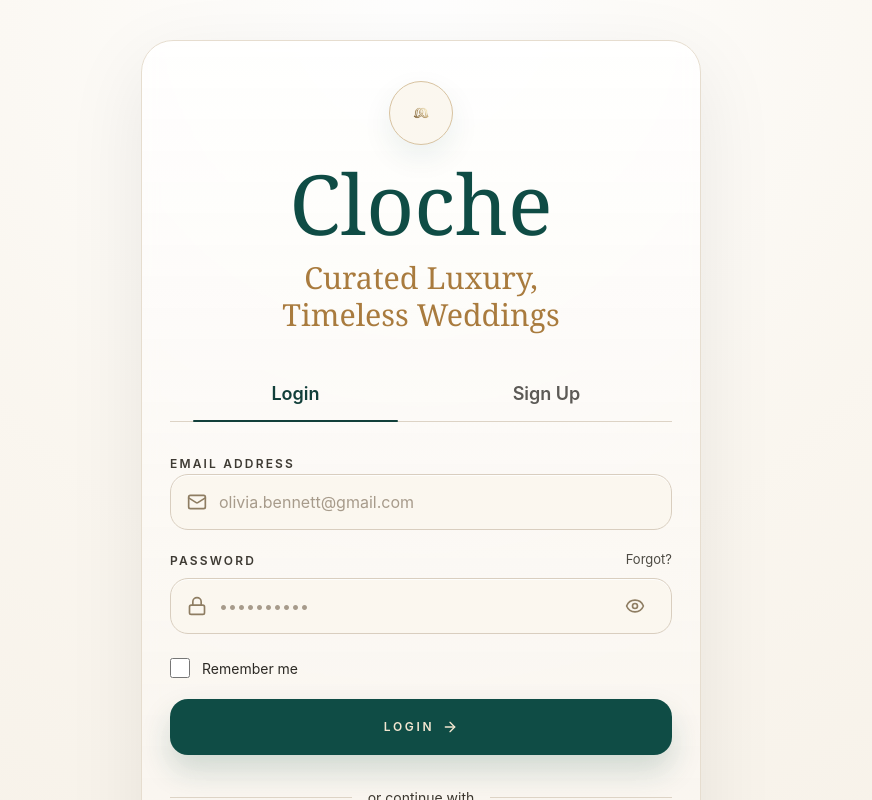
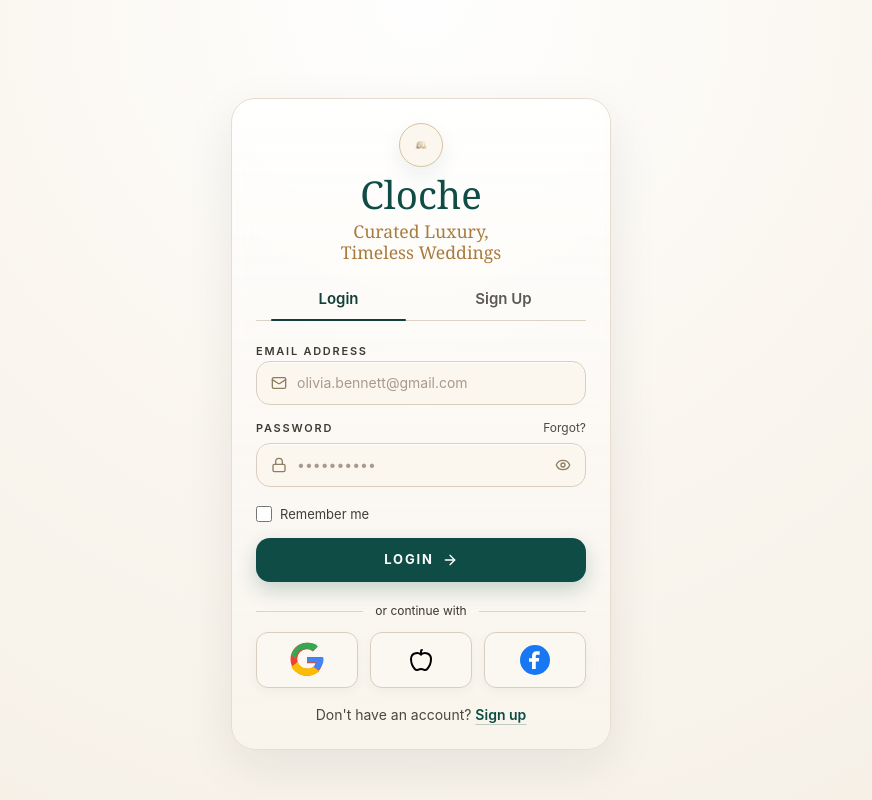
Before and after one commit to shabanvp/cloche, a Next.js app in the folder frontend/: page /login in a window 1280 px wide. Shown: the top 800 px of the page, without its empty margins (219-1091 px from the left). Built offline with nearby package versions, Linux system fonts and the light colour scheme; no server answers.

Commit message:
login fix

```diff
--- a/frontend/src/app/login/page.tsx
+++ b/frontend/src/app/login/page.tsx
@@ -58,84 +58,73 @@ export default function LoginPage() {
         footerLink="/signup"
         footerLinkLabel="Sign up"
       >
-      <form className="space-y-5" onSubmit={handleSubmit}>
-        <div className="space-y-2">
-          <label className="text-[12px] font-semibold uppercase tracking-[0.18em] text-[#3E3A33]" htmlFor="email">
+        <form className="space-y-3.5" onSubmit={handleSubmit}>
+          <div className="space-y-1.5">
+            <label className="text-[11px] font-semibold uppercase tracking-[0.16em] text-[#3E3A33]" htmlFor="email">
               Email Address
             </label>
-          <div className="flex min-h-14 items-center gap-3 rounded-[18px] border border-[#D9CEBF] bg-[#FBF7EF] px-4 shadow-[inset_0_1px_0_rgba(255,255,255,0.85)] transition-colors focus-within:border-[#0F4C45] focus-within:shadow-[0_0_0_3px_rgba(15,76,69,0.08)]">
-            <Mail className="h-5 w-5 shrink-0 text-[#8E7D62]" />
+            <div className="flex min-h-11 items-center gap-2.5 rounded-[14px] border border-[#D9CEBF] bg-[#FBF7EF] px-3.5 shadow-[inset_0_1px_0_rgba(255,255,255,0.85)] transition-colors focus-within:border-[#0F4C45] focus-within:shadow-[0_0_0_3px_rgba(15,76,69,0.08)]">
+              <Mail className="h-4 w-4 shrink-0 text-[#8E7D62]" />
               <input
                 id="email"
                 name="email"
                 type="email"
                 required
                 placeholder="olivia.bennett@gmail.com"
-              className="w-full bg-transparent text-[16px] text-[#1E1B16] outline-none placeholder:text-[#A79B8B]"
+                className="w-full bg-transparent text-[14px] text-[#1E1B16] outline-none placeholder:text-[#A79B8B]"
               />
             </div>
           </div>
 
-        <div className="space-y-2">
+          <div className="space-y-1.5">
             <div className="flex items-end justify-between gap-4">
-            <label className="text-[12px] font-semibold uppercase tracking-[0.18em] text-[#3E3A33]" htmlFor="password">
+              <label className="text-[11px] font-semibold uppercase tracking-[0.16em] text-[#3E3A33]" htmlFor="password">
                 Password
               </label>
-            <Link href="/reset-password" className="text-[13px] text-[#4D4A43] transition-colors hover:text-[#0F4C45]">
+              <Link href="/reset-password" className="text-[12px] text-[#4D4A43] transition-colors hover:text-[#0F4C45]">
                 Forgot?
               </Link>
             </div>
-          <div className="flex min-h-14 items-center gap-3 rounded-[18px] border border-[#D9CEBF] bg-[#FBF7EF] px-4 shadow-[inset_0_1px_0_rgba(255,255,255,0.85)] transition-colors focus-within:border-[#0F4C45] focus-within:shadow-[0_0_0_3px_rgba(15,76,69,0.08)]">
-            <Lock className="h-5 w-5 shrink-0 text-[#8E7D62]" />
+            <div className="flex min-h-11 items-center gap-2.5 rounded-[14px] border border-[#D9CEBF] bg-[#FBF7EF] px-3.5 shadow-[inset_0_1px_0_rgba(255,255,255,0.85)] transition-colors focus-within:border-[#0F4C45] focus-within:shadow-[0_0_0_3px_rgba(15,76,69,0.08)]">
+              <Lock className="h-4 w-4 shrink-0 text-[#8E7D62]" />
               <input
                 id="password"
                 name="password"
                 type={showPassword ? "text" : "password"}
                 required
                 placeholder="••••••••••"
-              className="w-full bg-transparent text-[16px] text-[#1E1B16] outline-none placeholder:text-[#A79B8B]"
+                className="w-full bg-transparent text-[14px] text-[#1E1B16] outline-none placeholder:text-[#A79B8B]"
               />
               <button
                 type="button"
                 onClick={() => setShowPassword((value) => !value)}
-              className="flex h-10 w-10 shrink-0 items-center justify-center rounded-full text-[#8E7D62] transition-colors hover:bg-[#F2EADF] hover:text-[#0F4C45]"
-              aria-label={showPassword ? "Hide password" : "Show password"}
+                className="text-[#8E7D62] transition-colors hover:text-[#0F4C45]"
               >
-              {showPassword ? <EyeOff className="h-5 w-5" /> : <Eye className="h-5 w-5" />}
+                {showPassword ? <EyeOff className="h-4 w-4" /> : <Eye className="h-4 w-4" />}
               </button>
             </div>
           </div>
 
-        <div className="flex items-center justify-between gap-4 pt-1">
-          <label className="flex items-center gap-3 text-[14px] text-[#2D2A25]">
-            <input
-              type="checkbox"
-              name="remember_me"
-              className="h-5 w-5 rounded-[4px] border-[#CDBFAE] text-[#0F4C45] focus:ring-[#0F4C45]"
-            />
+          <div className="flex items-center justify-between pt-1">
+            <label className="flex items-center gap-2 text-[13px] text-[#423E37]">
+              <input type="checkbox" className="h-4 w-4 rounded border-[#D9CEBF] text-[#0F4C45] focus:ring-[#0F4C45]" />
               Remember me
             </label>
           </div>
 
           {errorMsg && (
-          <div className="rounded-[16px] border border-[#F1B4A9] bg-[#FFF2EF] px-4 py-3 text-sm text-[#A43E2E]">
+            <div className="rounded-xl border border-red-200 bg-red-50 p-2.5 text-center text-xs font-medium text-red-600">
               {errorMsg}
             </div>
           )}
 
           <button
-          className="group flex min-h-14 w-full items-center justify-center gap-2 rounded-[18px] bg-[#0F4C45] px-5 text-[12px] font-semibold uppercase tracking-[0.22em] text-[#F2E6D0] shadow-[0_16px_30px_rgba(15,76,69,0.18)] transition-all hover:-translate-y-0.5 hover:bg-[#0B3B36] active:scale-[0.99] disabled:cursor-not-allowed disabled:opacity-70"
             type="submit"
             disabled={isSubmitting}
+            className="flex h-11 w-full items-center justify-center gap-2 rounded-[14px] bg-[#0F4C45] px-4 font-sans text-[13px] font-bold tracking-[0.14em] text-white uppercase shadow-[0_8px_20px_rgba(15,76,69,0.22)] transition-transform hover:bg-[#12584E] active:scale-[0.98] disabled:opacity-50"
           >
-          {isSubmitting ? (
-            <span className="material-symbols-outlined animate-spin text-[#F2E6D0]">refresh</span>
-          ) : (
-            <>
-              Login
-              <ArrowRight className="h-4 w-4 transition-transform group-hover:translate-x-0.5" />
-            </>
-          )}
+            {isSubmitting ? "Logging in..." : "Login"}
+            <ArrowRight className="h-4 w-4" />
           </button>
         </form>
       </AuthShell>
--- a/frontend/src/components/AuthShell.tsx
+++ b/frontend/src/components/AuthShell.tsx
@@ -37,17 +37,17 @@ export function AuthShell({
         initial={reduceMotion ? false : { opacity: 0, y: 18 }}
         animate={reduceMotion ? undefined : { opacity: 1, y: 0 }}
         transition={{ duration: 0.45, ease: "easeOut" }}
-        className="mx-auto flex min-h-[calc(100vh-4rem)] w-full max-w-[640px] flex-col items-center justify-center"
+        className="mx-auto flex min-h-[calc(100vh-2rem)] w-full max-w-[420px] flex-col items-center justify-center"
       >
-        <div className="w-full max-w-[560px] rounded-[32px] border border-[#E6DDCF] bg-[linear-gradient(180deg,rgba(255,255,255,0.82),rgba(248,244,236,0.94))] px-4 py-8 shadow-[0_24px_80px_rgba(28,27,23,0.08)] backdrop-blur-sm sm:px-7 sm:py-10">
-          <div className="mb-8 flex flex-col items-center text-center">
-            <div className="mb-4 flex h-16 w-16 items-center justify-center rounded-full border border-[#D7C2A0] bg-[#FBF7EF] shadow-[0_12px_30px_rgba(15,76,69,0.08)]">
-              <img src="/logo.png" alt="Cloche" className="h-10 w-10 object-contain" />
+        <div className="w-full max-w-[380px] rounded-[24px] border border-[#E6DDCF] bg-[linear-gradient(180deg,rgba(255,255,255,0.82),rgba(248,244,236,0.94))] px-4 py-5 shadow-[0_16px_50px_rgba(28,27,23,0.08)] backdrop-blur-sm sm:px-6 sm:py-6">
+          <div className="mb-4 flex flex-col items-center text-center">
+            <div className="mb-2 flex h-11 w-11 items-center justify-center rounded-full border border-[#D7C2A0] bg-[#FBF7EF] shadow-[0_8px_20px_rgba(15,76,69,0.08)]">
+              <img src="/logo.png" alt="Cloche" className="h-7 w-7 object-contain" />
             </div>
-            <h1 className="font-display text-[clamp(3rem,7vw,5.2rem)] leading-none text-[#0F4C45]">
+            <h1 className="font-display text-[2.4rem] leading-none text-[#0F4C45]">
               Cloche
             </h1>
-            <p className="mt-4 max-w-[280px] font-display text-[clamp(1.25rem,3.1vw,1.9rem)] leading-[1.2] text-[#A97B3E]">
+            <p className="mt-2 max-w-[240px] font-display text-[1.1rem] leading-[1.2] text-[#A97B3E]">
               {subtitle.split("\n").map((line) => (
                 <span key={line} className="block">
                   {line}
@@ -56,8 +56,8 @@ export function AuthShell({
             </p>
           </div>
 
-          <div className="mb-7 flex border-b border-[#DDD3C5]">
-            <Link href="/login" className={tabBase}>
+          <div className="mb-4 flex border-b border-[#DDD3C5]">
+            <Link href="/login" className="relative flex h-10 min-h-9 flex-1 items-center justify-center text-[15px] font-semibold transition-colors">
               <span className={activeTab === "login" ? "text-[#123f3a]" : "text-[#33312d]/80"}>Login</span>
               <span
                 className={`absolute bottom-[-1px] h-0.5 w-[82%] rounded-full bg-[#123f3a] transition-transform duration-300 ${
@@ -65,7 +65,7 @@ export function AuthShell({
                 }`}
               />
             </Link>
-            <Link href="/signup" className={tabBase}>
+            <Link href="/signup" className="relative flex h-10 min-h-9 flex-1 items-center justify-center text-[15px] font-semibold transition-colors">
               <span className={activeTab === "signup" ? "text-[#123f3a]" : "text-[#33312d]/80"}>Sign Up</span>
               <span
                 className={`absolute bottom-[-1px] h-0.5 w-[82%] rounded-full bg-[#123f3a] transition-transform duration-300 ${
@@ -75,35 +75,35 @@ export function AuthShell({
             </Link>
           </div>
 
-          <div className="space-y-7">
-            <div className="space-y-5">{children}</div>
+          <div className="space-y-4">
+            <div className="space-y-3">{children}</div>
 
             {showSocial && (
               <div className="pt-1">
-                <div className="flex items-center gap-4">
+                <div className="flex items-center gap-3">
                   <div className="h-px flex-1 bg-[#DDD3C5]" />
-                  <span className="text-[14px] text-[#3C372F]">or continue with</span>
+                  <span className="text-[12px] text-[#3C372F]">or continue with</span>
                   <div className="h-px flex-1 bg-[#DDD3C5]" />
                 </div>
 
-                <div className="mt-5 grid grid-cols-3 gap-4">
+                <div className="mt-3 grid grid-cols-3 gap-3">
                   <button
                     type="button"
-                    className="flex h-24 items-center justify-center rounded-2xl border border-[#D8CEC0] bg-[#FBF8F1] text-[#0F4C45] shadow-[0_8px_18px_rgba(28,27,23,0.04)] transition-transform hover:-translate-y-0.5 active:scale-[0.98]"
+                    className="flex h-14 items-center justify-center rounded-xl border border-[#D8CEC0] bg-[#FBF8F1] text-[#0F4C45] shadow-[0_4px_12px_rgba(28,27,23,0.04)] transition-transform hover:-translate-y-0.5 active:scale-[0.98]"
                     aria-label="Continue with Google"
                   >
                     <GoogleMark />
                   </button>
                   <button
                     type="button"
-                    className="flex h-24 items-center justify-center rounded-2xl border border-[#D8CEC0] bg-[#FBF8F1] text-[#0F4C45] shadow-[0_8px_18px_rgba(28,27,23,0.04)] transition-transform hover:-translate-y-0.5 active:scale-[0.98]"
+                    className="flex h-14 items-center justify-center rounded-xl border border-[#D8CEC0] bg-[#FBF8F1] text-[#0F4C45] shadow-[0_4px_12px_rgba(28,27,23,0.04)] transition-transform hover:-translate-y-0.5 active:scale-[0.98]"
                     aria-label="Continue with Apple"
                   >
-                    <Apple className="h-9 w-9 text-black" />
+                    <Apple className="h-6 w-6 text-black" />
                   </button>
                   <button
                     type="button"
-                    className="flex h-24 items-center justify-center rounded-2xl border border-[#D8CEC0] bg-[#FBF8F1] text-[#0F4C45] shadow-[0_8px_18px_rgba(28,27,23,0.04)] transition-transform hover:-translate-y-0.5 active:scale-[0.98]"
+                    className="flex h-14 items-center justify-center rounded-xl border border-[#D8CEC0] bg-[#FBF8F1] text-[#0F4C45] shadow-[0_4px_12px_rgba(28,27,23,0.04)] transition-transform hover:-translate-y-0.5 active:scale-[0.98]"
                     aria-label="Continue with Facebook"
                   >
                     <FacebookMark />
```
Lines whose indentation alone changed are shown as unchanged.
